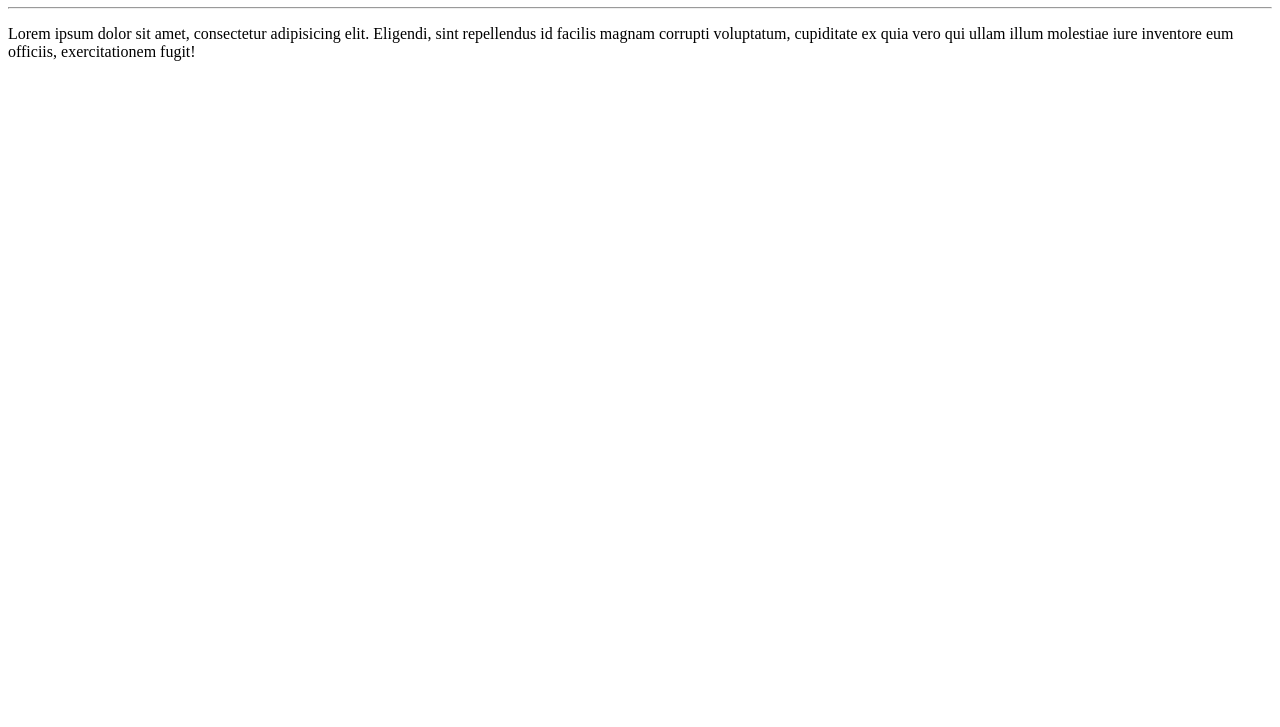
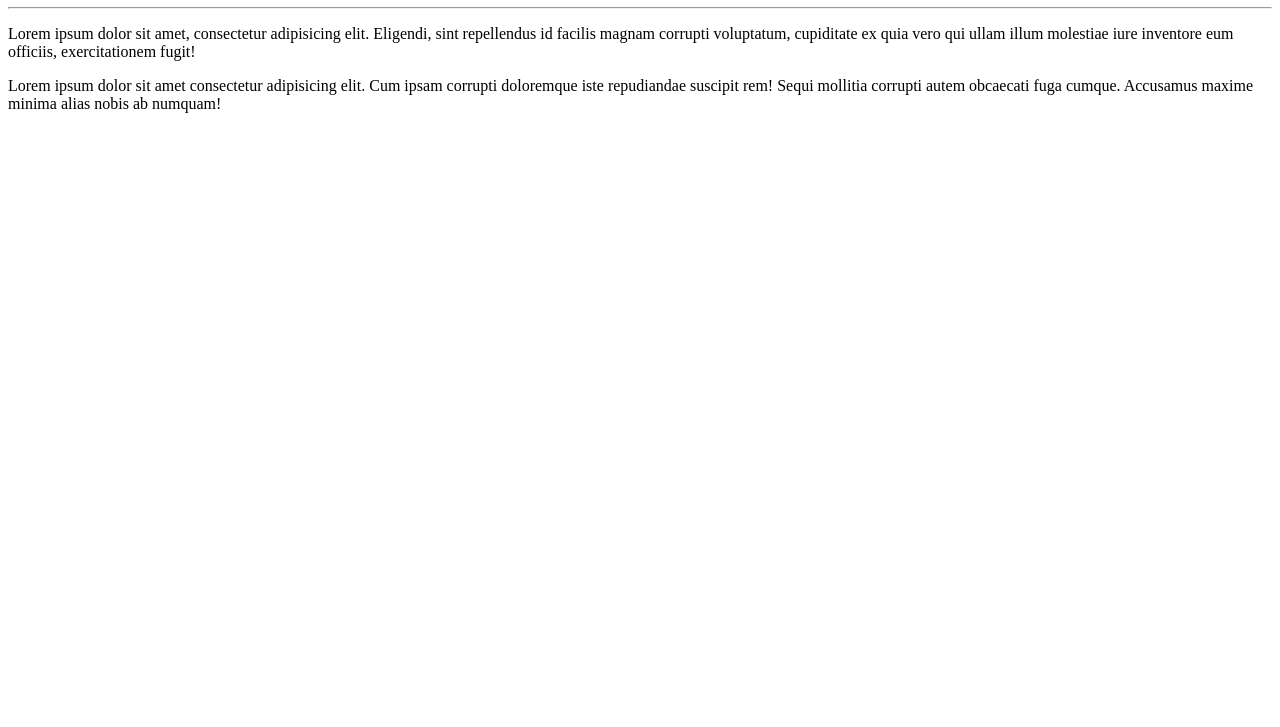
Before and after one commit to igorludgero/My-First-Repository, a plain HTML site: page site-exemplo/index.html in a window 1280 px wide. Shown: the part 73-800 px from the top of the page. Drawn offline with Linux system fonts and the light colour scheme.

Commit message:
adicionei um parágrafo

```diff
--- a/site-exemplo/index.html
+++ b/site-exemplo/index.html
@@ -10,5 +10,6 @@
     <h1>Olá, mundo!</h1>
     <hr>
     <p>Lorem ipsum dolor sit amet, consectetur adipisicing elit. Eligendi, sint repellendus id facilis magnam corrupti voluptatum, cupiditate ex quia vero qui ullam illum molestiae iure inventore eum officiis, exercitationem fugit!</p>
+    <p>Lorem ipsum dolor sit amet consectetur adipisicing elit. Cum ipsam corrupti doloremque iste repudiandae suscipit rem! Sequi mollitia corrupti autem obcaecati fuga cumque. Accusamus maxime minima alias nobis ab numquam!</p>
 </body>
 </html>
```
